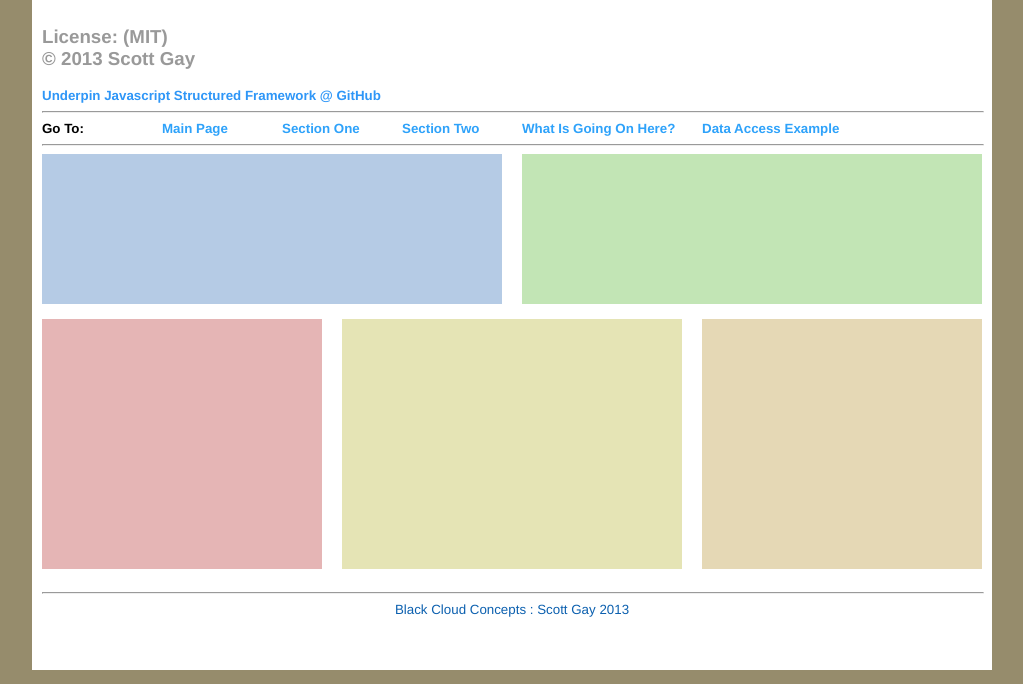
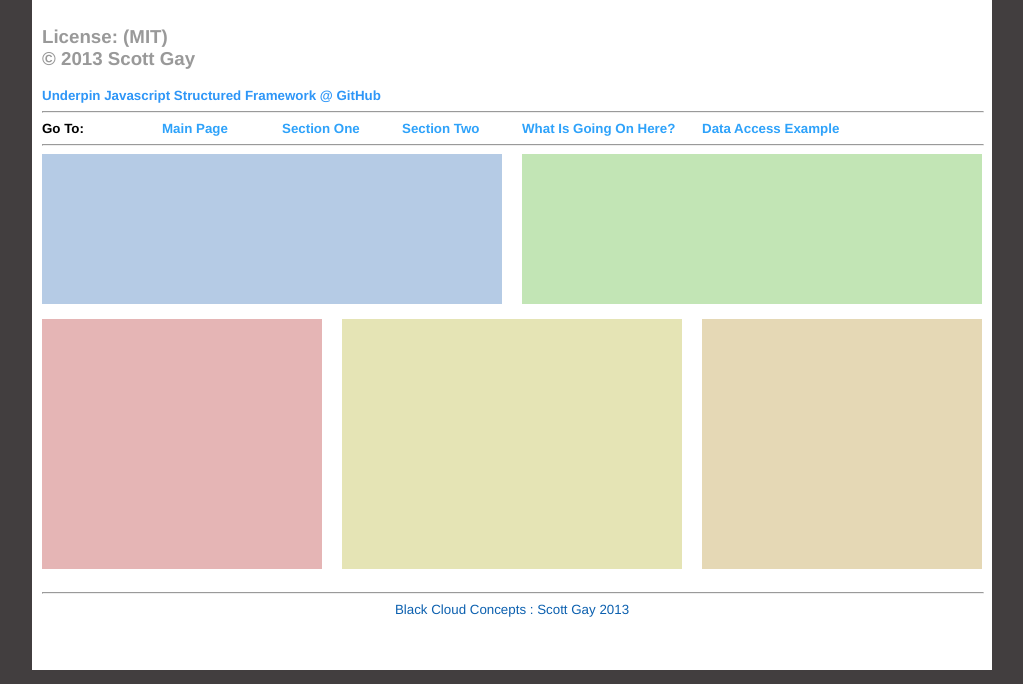
Before and after one commit to BlackCloudConcepts/underpin, a plain HTML site: page index.html in a window 1280 px wide. Shown: the part 116-800 px from the top of the page, without its empty margins (128-1151 px from the left). Drawn offline with Linux system fonts and the light colour scheme.

Commit message:
change background

```diff
--- a/css/demo.css
+++ b/css/demo.css
@@ -1,4 +1,4 @@
-body { background-color:#968C6C;margin-top:0px;margin-bottom:0px;font-family:helvetica; }
+body { background-color:#423E3F;margin-top:0px;margin-bottom:0px;font-family:helvetica; }
 a { font-size:10pt;color:#2E96F7;font-weight:bold;text-decoration:none; }
 h1 { color:#0C60AF; }
 h3 { color:#999999; }
```
